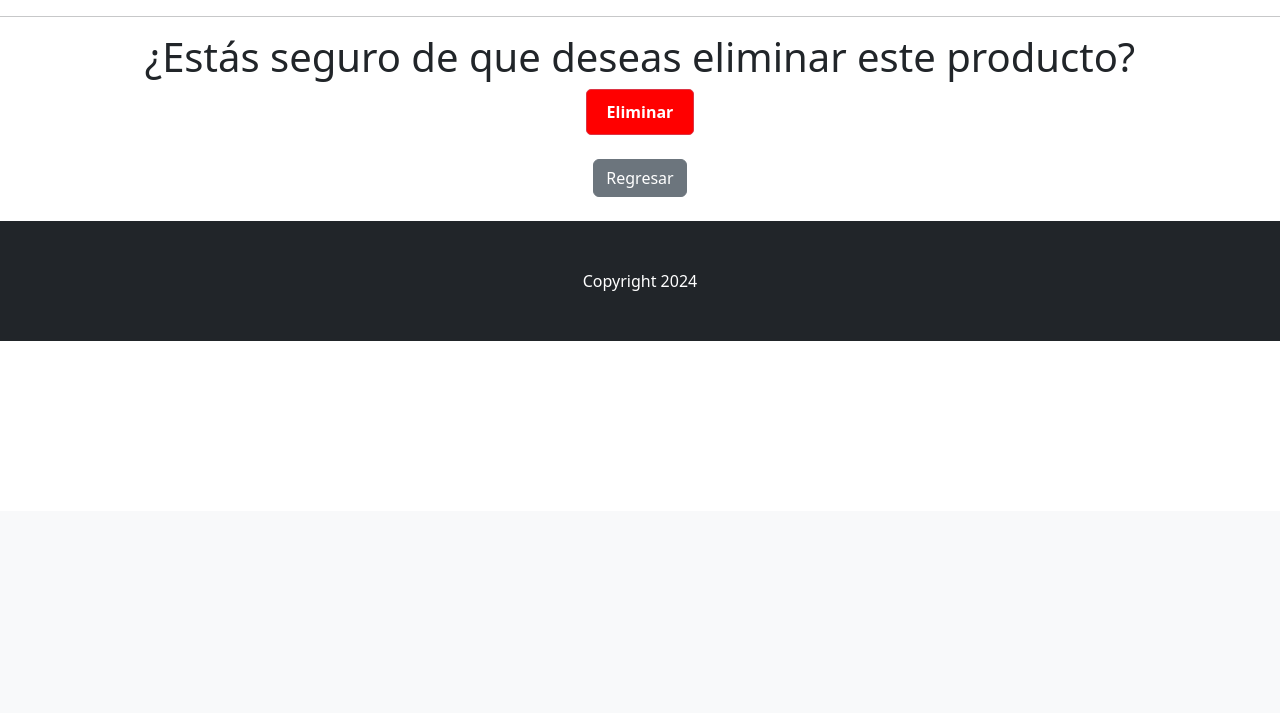
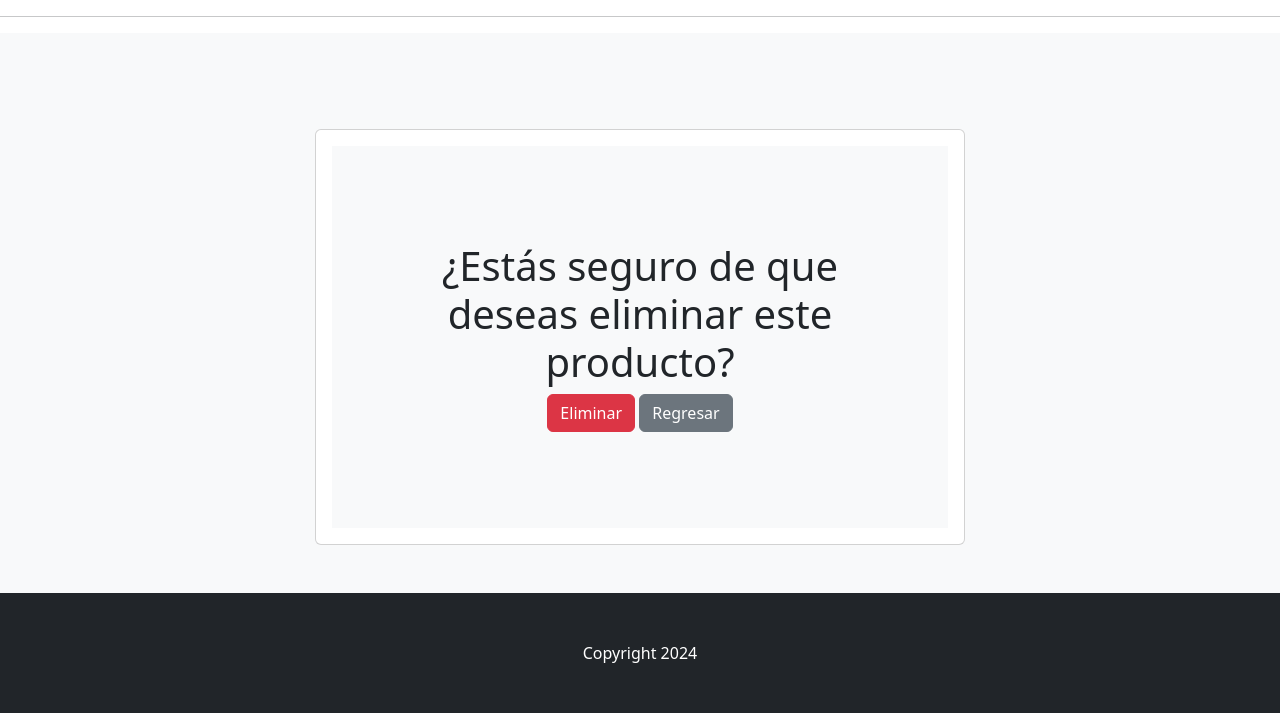
Before and after one commit to fabyyrala/E-commerce, a Django app: page /prod/eliminar/1 in a window 1280 px wide. Shown: the part 289-1002 px from the top of the page. Before the commit the page ends 630 px from the top, so only its background shows below. Run offline with Django 5.2, Linux system fonts and the light colour scheme; tables that the repository leaves empty hold one stand-in row (values such as "Sample post"); some libraries are stand-ins or nearby versions.

Commit message:
Estético

```diff
--- a/trabajofinal/templates/productos/catalogo.html
+++ b/trabajofinal/templates/productos/catalogo.html
@@ -41,8 +41,6 @@
 </nav>
 
 
-
-
 <section class="h-100 " style="background-color:#eee;">
 
     <section class="py-5">
@@ -55,7 +53,7 @@
                 <div class="col mb-5">
                     <div class="card h-100">
                         <!-- Product image-->
-
+                        <img class="card-img-top" src="{{producto.img.url}}" alt="..." />
                         <!-- Product details-->
                         <div class="card-body p-4">
                             <div class="text-center">
--- a/trabajofinal/templates/productos/confirmacion_eliminar.html
+++ b/trabajofinal/templates/productos/confirmacion_eliminar.html
@@ -1,42 +1,48 @@
 {% extends "base/base.html" %}
 
 {% block contenido %}
-<!DOCTYPE html>
-<html>
-<head>
-    <title>Confirmación de eliminación</title>
-    <style>
-        h1 {
-            text-align: center;
-        }
-        input[type="submit"] {
-            background-color: red;
-            padding: 10px 20px;
-            border-radius: 5px;
-            color: white;
-            font-weight: bold;
-        }
-    </style>
-</head>
-<body>
-    <h1>¿Estás seguro de que deseas eliminar este producto?</h1>
+
+<section class="py-5 bg-light">
+    <div class="container px-4 px-lg-5 mt-5">
+        <div class="card mx-auto" style="width: 650px;">
+            <div class="card-body">
+
+                <section class="py-5 bg-light">
+                    <div class="container px-4 px-lg-5 mt-5">
+
+                        <h1 class="text-center">¿Estás seguro de que deseas eliminar este producto?</h1>
                         <div class="container-fluid">
-        <div style="display: flex; flex-direction: column; align-items: center;">
+                            <div class="d-flex flex-column align-items-center">
                                 <form method="GET" action="{% url 'Productos:Catalogo' %}">
                                     <!-- Dropdown code here -->
                                 </form>
                                 {% if request.user.is_staff %}
                                 <div class="text-justify">
-
+                                    <!-- Content for staff users -->
                                 </div>
                                 {% endif %}
-            <form action="{% url 'Productos:EliminarProducto' producto.id %}" method="post" style="display: flex; flex-direction: column; align-items: center;">
+                                <form action="{% url 'Productos:EliminarProducto' producto.id %}" method="post" class="d-flex flex-column align-items-center">
                                     {% csrf_token %}
+
+                                    <div class="card-footer p-4 pt-0 border-top-0 bg-transparent d-flex justify-content-center align-items-center">
+                                        <div class="mx-auto">
                                     <input type="submit" value="Eliminar" class="btn btn-danger mt-auto mb-4">
+
                                     <a href="{% url 'Productos:Catalogo' %}" class="btn btn-secondary mt-auto mb-4">Regresar</a>
+                                </div> </div>
                                 </form>
                             </div>
                         </div>
-</body>
-</html>
+
+                    </div>
+                </section>
+
+            </div>
+        </div>
+
+    </div>
+</section>
+
+
+
 {% endblock contenido %}
```
Also changed, not shown: trabajofinal/templates/productos/confirmar_desactivar.html (+31 -25 lines). Lines whose indentation alone changed are shown as unchanged.
